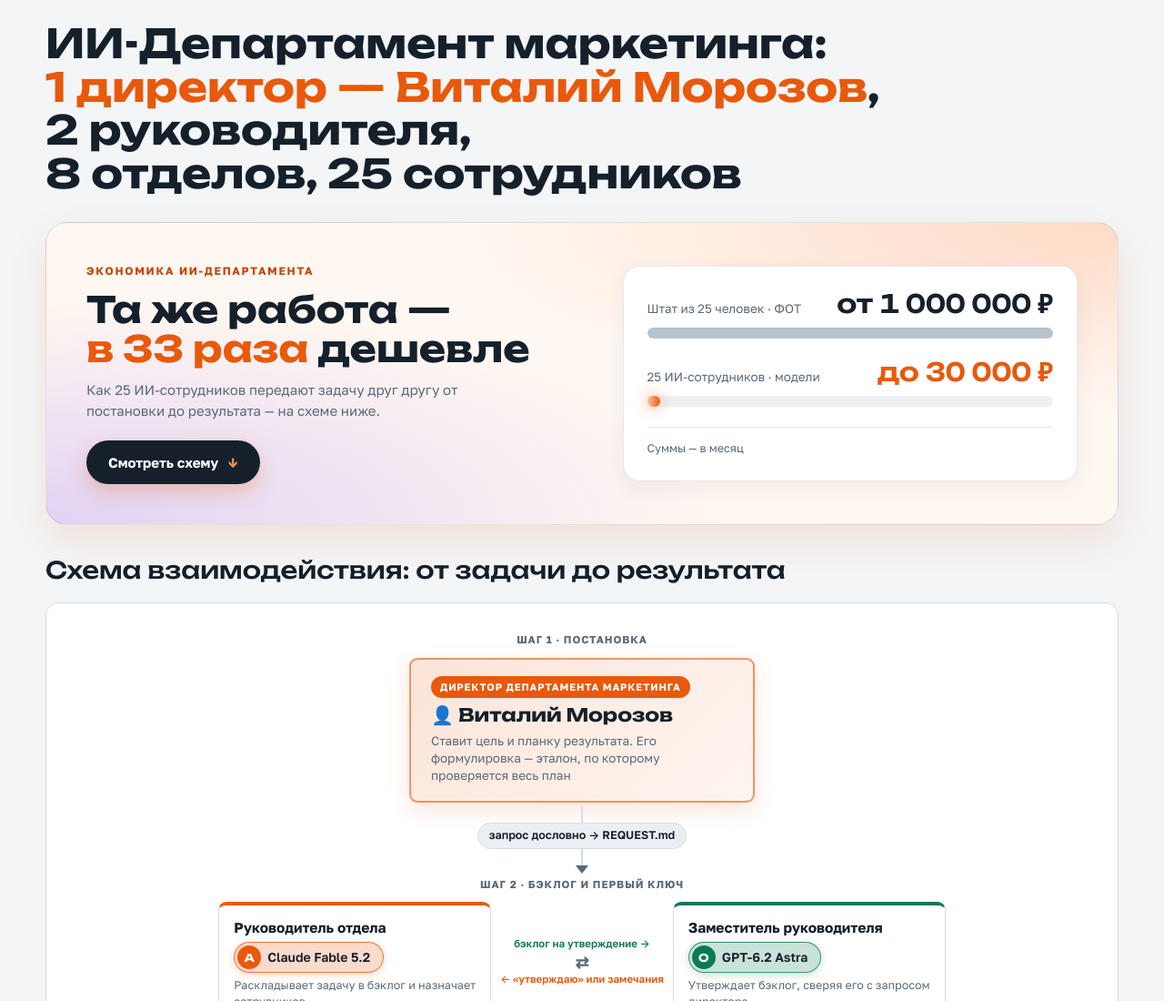
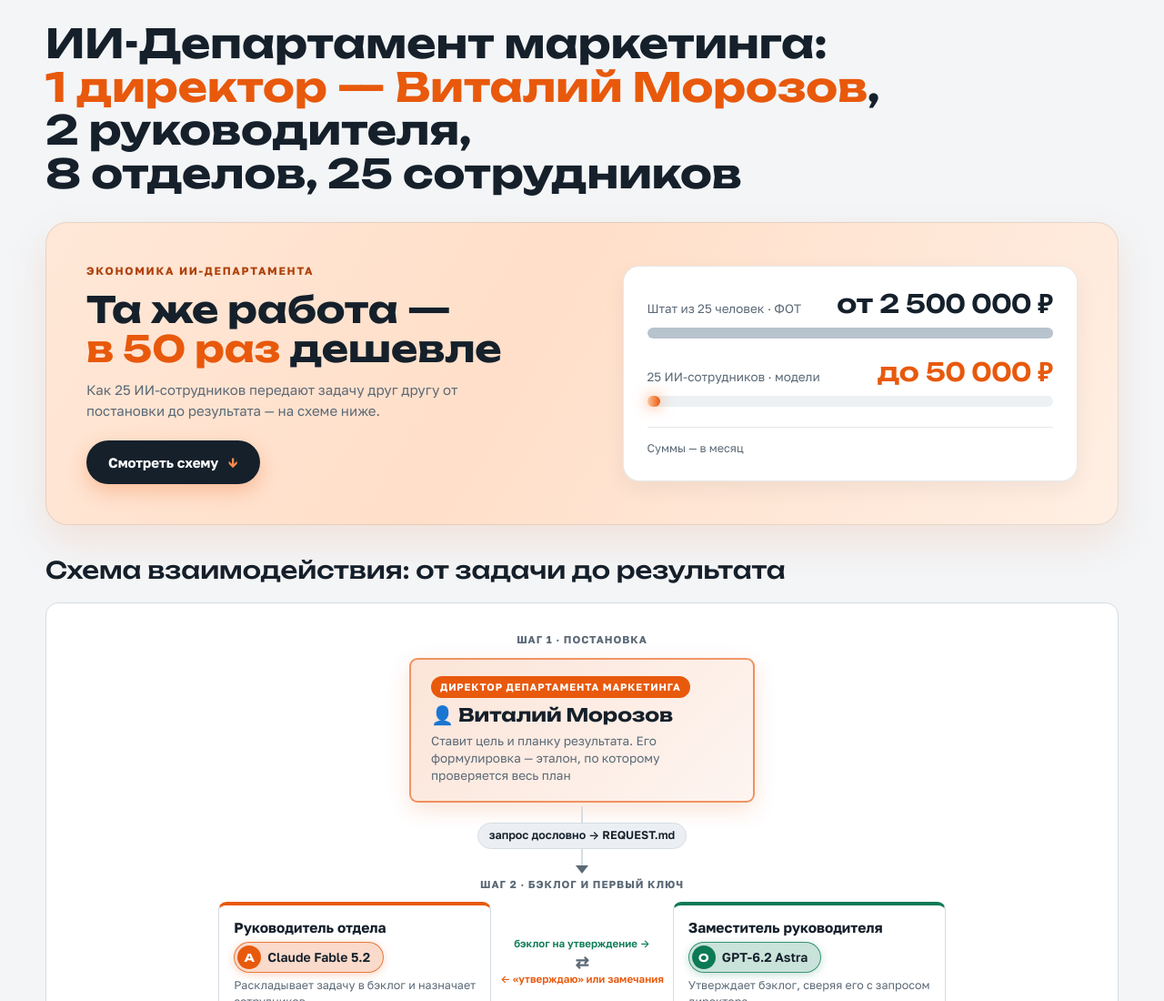
Before and after one commit to RuMarketolog/marketing-department-site, a plain HTML site: page index.html in a window 1280 px wide. Shown: the top 1100 px of the page at 91% size. Drawn offline with Linux system fonts and the light colour scheme.

Commit message:
CTA: один светло-оранжевый градиент с переливом и бликом; 2,5 млн против 50 тыс.
По просьбе владельца:
- фон карточки «Экономика ИИ-департамента» — один светло-оранжевый градиент
  (--cta-g1/g2/g3) без фиолетового и персикового пятен. Градиент растянут на 300 %
  и переливается анимацией ctaFlow (9 с). Под текстом раз в 6,5 с проходит косой
  световой блик ctaShine (.cta::before, содержимое поднято на z-index:1). При
  prefers-reduced-motion анимации выключены, блик скрыт. В тёмной теме тот же
  перелив в тёплых тёмных тонах;
- суммы: ФОТ штата из 25 человек «от 2 500 000 ₽», модели «до 50 000 ₽».
  Заголовок «в 50 раз дешевле» (2 500 000 / 50 000), полоса ИИ 2 %;
- --cta-acc-ink в светлой теме #B0400A: мелкая надпись читается и на самом
  насыщенном участке градиента.

Headless Chrome: светлая и тёмная тема, 1280px и 390px, блик снят замороженным
кадром, ошибок JS нет.

Co-Authored-By: Claude Opus 5.5 <noreply@anthropic.com>

```diff
--- a/index.html
+++ b/index.html
@@ -27,7 +27,8 @@
   --on-v:#FFFFFF;
   /* --cta-*: карточка CTA «Экономика ИИ-департамента» (см. стили .cta) */
   --cta-bg:#FFF7F1; --cta-ink:#15202B; --cta-muted:#5B6976; --cta-line:rgba(21,32,43,.10);
-  --cta-acc:#E8590C; --cta-acc-ink:#C2470A; --cta-panel:#FFFFFF; --cta-panel-shadow:rgba(21,32,43,.06);
+  --cta-g1:#FFF4EC; --cta-g2:#FFDFC9; --cta-g3:#FFEEE2; --cta-sheen:rgba(255,255,255,.9);
+  --cta-acc:#E8590C; --cta-acc-ink:#B0400A; --cta-panel:#FFFFFF; --cta-panel-shadow:rgba(21,32,43,.06);
   --cta-track:#EDF1F4; --cta-bar:#B7C3CD; --cta-btn:#15202B; --cta-btn-ink:#FFFFFF; --cta-btn-arr:#FF8A4C; --cta-shadow:rgba(232,89,12,.12);
   --f-display:"Unbounded","Golos Text",system-ui,sans-serif;
   --f-body:"Golos Text",system-ui,-apple-system,"Segoe UI",Roboto,sans-serif;
@@ -40,6 +41,7 @@
   --c-lead:#FF8A4C; --c-research:#6E9BFF; --c-legal:#A98BFF; --c-strategy:#3CC4CC; --c-ads:#FF6F9F;
   --c-design:#F5B13D; --c-focus:#B5C64A; --c-fact:#4FC3DC; --nav-on:#6E9BFF; --c-control:#FF7A6B; --on-v:#0E141A;
   --cta-bg:#1E2833; --cta-ink:#F4F7FA; --cta-muted:#A7B4C0; --cta-line:rgba(255,255,255,.10);
+  --cta-g1:#1E2833; --cta-g2:#3A2A22; --cta-g3:#262029; --cta-sheen:rgba(255,255,255,.07);
   --cta-acc:#FF8A4C; --cta-acc-ink:#FF8A4C; --cta-panel:rgba(255,255,255,.04); --cta-panel-shadow:transparent;
   --cta-track:rgba(255,255,255,.08); --cta-bar:rgba(255,255,255,.34); --cta-btn:#FF8A4C; --cta-btn-ink:#15202B; --cta-btn-arr:#15202B; --cta-shadow:rgba(0,0,0,.30); color-scheme:dark;
 }}
@@ -49,6 +51,7 @@
   --c-lead:#FF8A4C; --c-research:#6E9BFF; --c-legal:#A98BFF; --c-strategy:#3CC4CC; --c-ads:#FF6F9F;
   --c-design:#F5B13D; --c-focus:#B5C64A; --c-fact:#4FC3DC; --nav-on:#6E9BFF; --c-control:#FF7A6B; --on-v:#0E141A;
   --cta-bg:#1E2833; --cta-ink:#F4F7FA; --cta-muted:#A7B4C0; --cta-line:rgba(255,255,255,.10);
+  --cta-g1:#1E2833; --cta-g2:#3A2A22; --cta-g3:#262029; --cta-sheen:rgba(255,255,255,.07);
   --cta-acc:#FF8A4C; --cta-acc-ink:#FF8A4C; --cta-panel:rgba(255,255,255,.04); --cta-panel-shadow:transparent;
   --cta-track:rgba(255,255,255,.08); --cta-bar:rgba(255,255,255,.34); --cta-btn:#FF8A4C; --cta-btn-ink:#15202B; --cta-btn-arr:#15202B; --cta-shadow:rgba(0,0,0,.30); color-scheme:dark;
 }
@@ -171,11 +174,11 @@ tr.hide{display:none}
 .n .who{font-family:var(--f-mono);font-size:11px;color:var(--muted)}
 .n .do{font-size:12.5px;color:var(--muted);line-height:1.4}
 /* CTA «Экономика ИИ-департамента» перед схемой (21.11.2026: без перечёркиваний, светлая).
-   Карточка: слева тезис «в 33 раза дешевле» и кнопка к схеме, справа сравнение полосами.
-   ФОТ людей — полная серая полоса, затраты на ИИ — 3 % (30 000 / 1 000 000) с оранжевым
+   Карточка: слева тезис «в 50 раз дешевле» и кнопка к схеме, справа сравнение полосами.
+   ФОТ людей — полная серая полоса, затраты на ИИ — 2 % (50 000 / 2 500 000) с оранжевым
    свечением: разницу показывает длина, а не зачёркивание.
-   Цвета — токены --cta-* в :root и тёмных блоках. Светлая тема: тёплый светлый фон
-   с персиковым и светло-фиолетовым свечением, белая панель, графитовая кнопка с белым текстом.
+   Цвета — токены --cta-* в :root и тёмных блоках. Светлая тема: один светло-оранжевый
+   градиент с анимацией перелива (ctaFlow), белая панель, графитовая кнопка с белым текстом.
    Тёмная тема: приподнятая тёмная поверхность и оранжевая кнопка с тёмным текстом.
    Мелкий оранжевый текст (надпись сверху) берёт --cta-acc-ink — в светлой теме он
    темнее акцента, чтобы читался (контраст ≈ 5).
@@ -184,9 +187,15 @@ tr.hide{display:none}
 .cta{position:relative;overflow:hidden;display:grid;grid-template-columns:minmax(0,1.05fr) minmax(0,1fr);
   grid-template-areas:"main cmp" "btn cmp";column-gap:clamp(24px,5vw,64px);row-gap:22px;align-items:center;
   padding:clamp(22px,4vw,44px);border-radius:24px;color:var(--cta-ink);border:1px solid var(--cta-line);
-  background:radial-gradient(110% 110% at 100% 0%,rgba(255,138,76,.26),transparent 55%),
-             radial-gradient(100% 120% at 0% 100%,rgba(167,139,250,.34),transparent 62%),var(--cta-bg);
+  background-color:var(--cta-bg);
+  background-image:linear-gradient(120deg,var(--cta-g1) 0%,var(--cta-g2) 25%,var(--cta-g3) 50%,var(--cta-g2) 75%,var(--cta-g1) 100%);
+  background-size:300% 300%;animation:ctaFlow 9s ease-in-out infinite;
   box-shadow:0 18px 44px var(--cta-shadow)}
+/* Блик: косая полоса света проходит по карточке под содержимым */
+.cta::before{content:"";position:absolute;top:-20%;bottom:-20%;left:0;width:32%;pointer-events:none;
+  background:linear-gradient(90deg,transparent,var(--cta-sheen),transparent);
+  transform:translateX(-150%) skewX(-18deg);animation:ctaShine 6.5s ease-in-out infinite}
+.cta>*{position:relative;z-index:1}
 .cta-main{grid-area:main;display:grid;gap:12px;align-self:end}
 .cta-k{font-size:12px;letter-spacing:.14em;text-transform:uppercase;font-weight:700;color:var(--cta-acc-ink)}
 .cta-h{margin:0;font-family:var(--f-display);font-weight:700;font-size:clamp(25px,3.5vw,40px);line-height:1.08;text-wrap:balance}
@@ -212,7 +221,11 @@ tr.hide{display:none}
 .cmp.ai .cmp-bar i{min-width:14px;background:linear-gradient(90deg,#FFC39B,var(--cta-acc));box-shadow:0 0 16px rgba(255,138,76,.85);animation-delay:.25s}
 .cmp-note{font-size:12.5px;color:var(--cta-muted);border-top:1px solid var(--cta-line);padding-top:14px}
 @keyframes cmpIn{from{transform:scaleX(0)}to{transform:scaleX(1)}}
-@media (prefers-reduced-motion:reduce){.cmp-bar i{animation:none}}
+/* Перелив фона CTA: градиент 300 % ездит слева направо и обратно */
+@keyframes ctaFlow{0%{background-position:0% 50%}50%{background-position:100% 50%}100%{background-position:0% 50%}}
+/* Блик: 0–45 % цикла проходит карточку, остаток — пауза за правым краем */
+@keyframes ctaShine{0%{transform:translateX(-150%) skewX(-18deg)}45%,100%{transform:translateX(330%) skewX(-18deg)}}
+@media (prefers-reduced-motion:reduce){.cmp-bar i,.cta{animation:none} .cta::before{display:none}}
 @media (max-width:760px){.cta{grid-template-columns:1fr;grid-template-areas:"main" "cmp" "btn"} .cta-main{align-self:auto} .cta-btn{justify-self:stretch}}
 /* Плашка ИИ-модели в карточке схемы.
    --v — цвет компании-разработчика (MV → VC в скрипте), тот же, что у аватара
@@ -317,22 +330,22 @@ footer{font-size:12.5px;color:var(--muted);display:flex;flex-wrap:wrap;gap:6px 1
   </header>
 
   <!-- CTA «Экономика ИИ-департамента» перед схемой. Цифры дал владелец 20.11.2026:
-       ФОТ людей «более 1 млн ₽», ИИ «до 30 000 ₽» в месяц; 1 000 000 / 30 000 ≈ 33,
-       30 000 / 1 000 000 = 3 % — ширина полосы ИИ. Кнопка ведёт к схеме #flow. -->
+       ФОТ людей «от 2 500 000 ₽», ИИ «до 50 000 ₽» в месяц (обновлено 21.11.2026); 2 500 000 / 50 000 = 50,
+       50 000 / 2 500 000 = 2 % — ширина полосы ИИ. Кнопка ведёт к схеме #flow. -->
   <aside class="cta" aria-label="Экономика ИИ-департамента">
     <div class="cta-main">
       <span class="cta-k">Экономика ИИ-департамента</span>
-      <p class="cta-h">Та же работа — <em>в&nbsp;33&nbsp;раза</em> дешевле</p>
+      <p class="cta-h">Та же работа — <em>в&nbsp;50&nbsp;раз</em> дешевле</p>
       <p class="cta-s">Как 25 ИИ-сотрудников передают задачу друг другу от постановки до результата — на схеме ниже.</p>
     </div>
     <div class="cta-cmp">
       <div class="cmp">
-        <div class="cmp-top"><span>Штат из 25 человек · ФОТ</span><b>от 1&nbsp;000&nbsp;000&nbsp;₽</b></div>
+        <div class="cmp-top"><span>Штат из 25 человек · ФОТ</span><b>от 2&nbsp;500&nbsp;000&nbsp;₽</b></div>
         <div class="cmp-bar" aria-hidden="true"><i style="width:100%"></i></div>
       </div>
       <div class="cmp ai">
-        <div class="cmp-top"><span>25 ИИ-сотрудников · модели</span><b>до 30&nbsp;000&nbsp;₽</b></div>
-        <div class="cmp-bar" aria-hidden="true"><i style="width:3%"></i></div>
+        <div class="cmp-top"><span>25 ИИ-сотрудников · модели</span><b>до 50&nbsp;000&nbsp;₽</b></div>
+        <div class="cmp-bar" aria-hidden="true"><i style="width:2%"></i></div>
       </div>
       <span class="cmp-note">Суммы — в месяц</span>
     </div>
```
Also changed, not shown: 1 other file.
